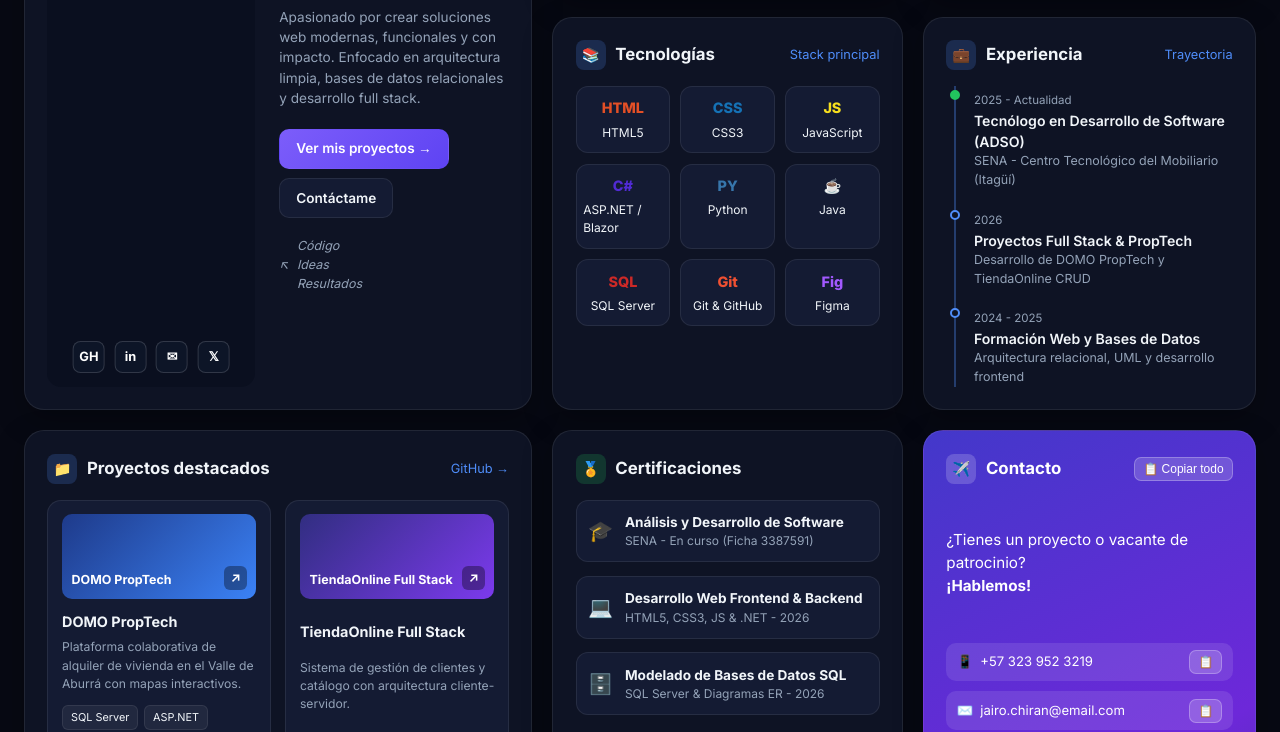
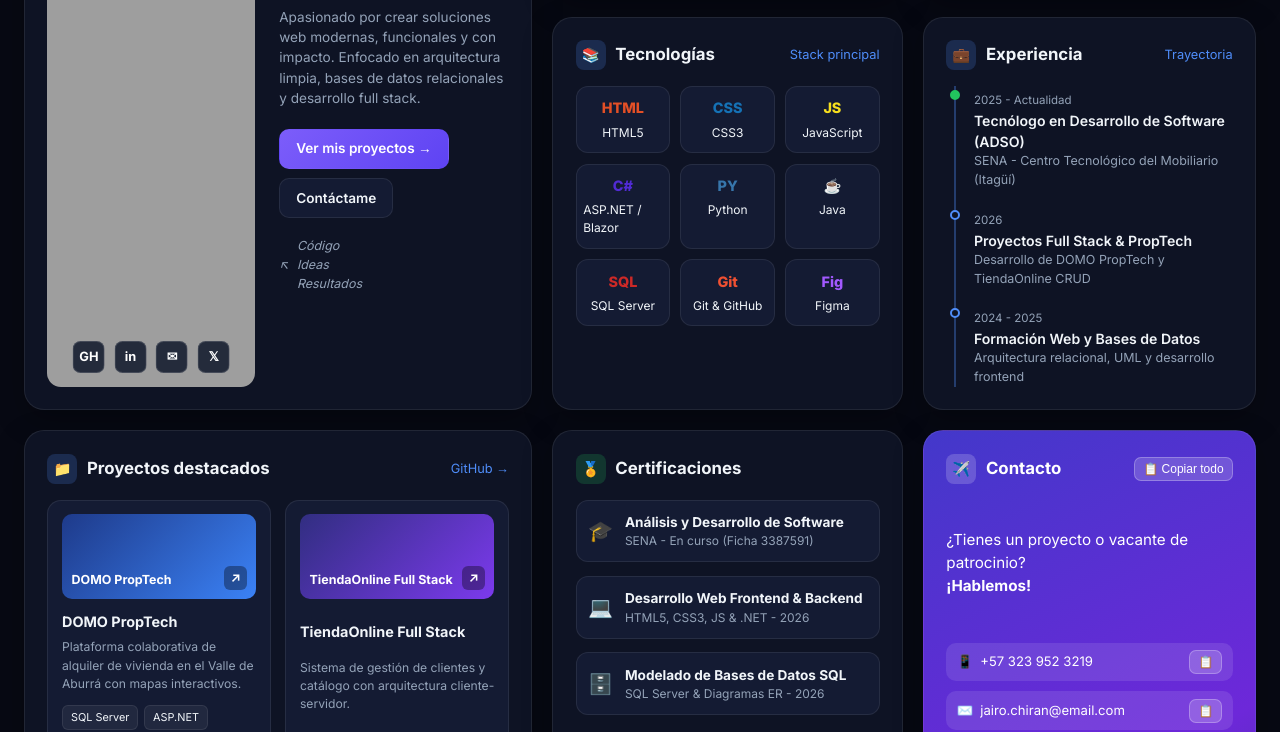
Before and after one commit to Jairo-Narvaez/Hoja-de-vida, a plain HTML site: page index.html in a window 1280 px wide. Shown: the part 394-1126 px from the top of the page. Drawn offline with Linux system fonts and the light colour scheme; the site is published under a folder, as on GitHub Pages, so addresses that start at the root find nothing.

Commit message:
Fix image source path for profile photo

```diff
--- a/index.html
+++ b/index.html
@@ -46,7 +46,7 @@
       <div class="hero-card__photo-wrap">
         <img
           id="profilePhoto"
-          src="/img-hoja-de-vida.png"
+          src="img-hoja-de-vida.png"
           alt="Foto de perfil"
           class="hero-card__photo"
         />
```
